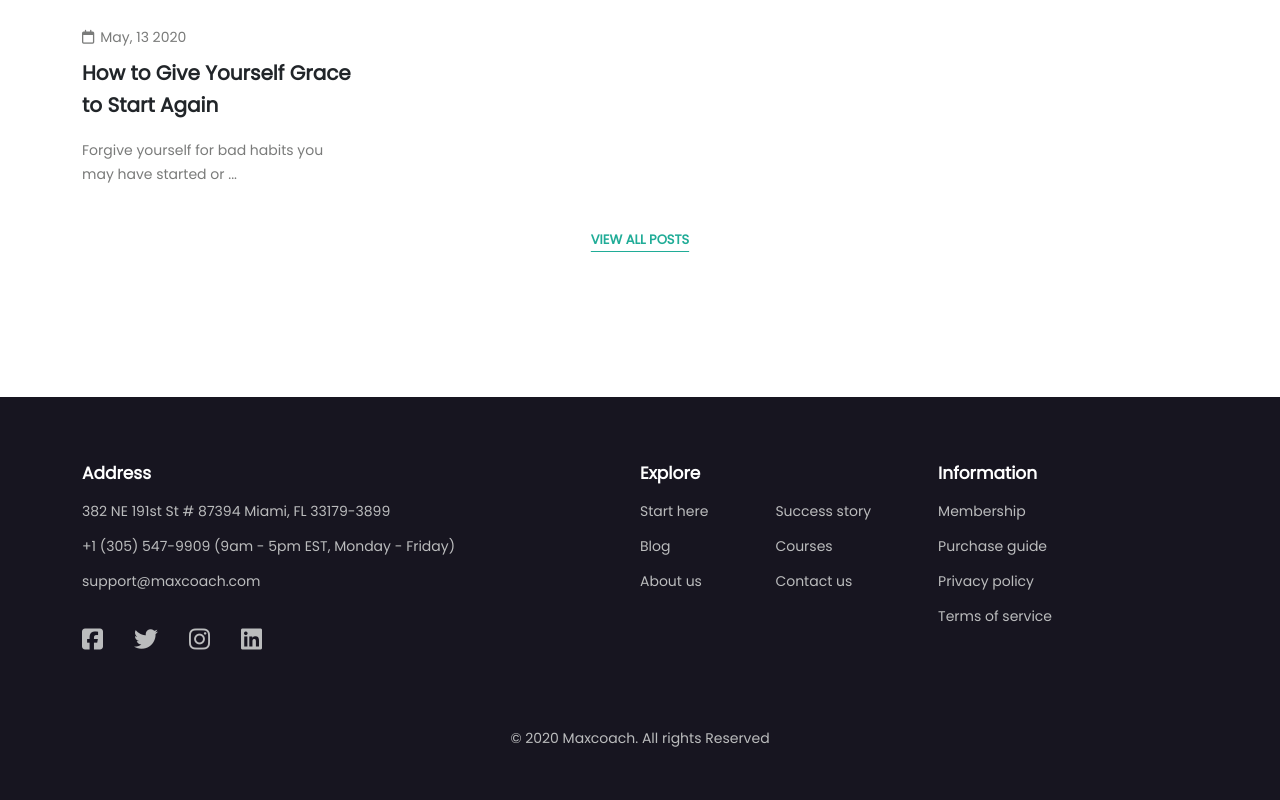
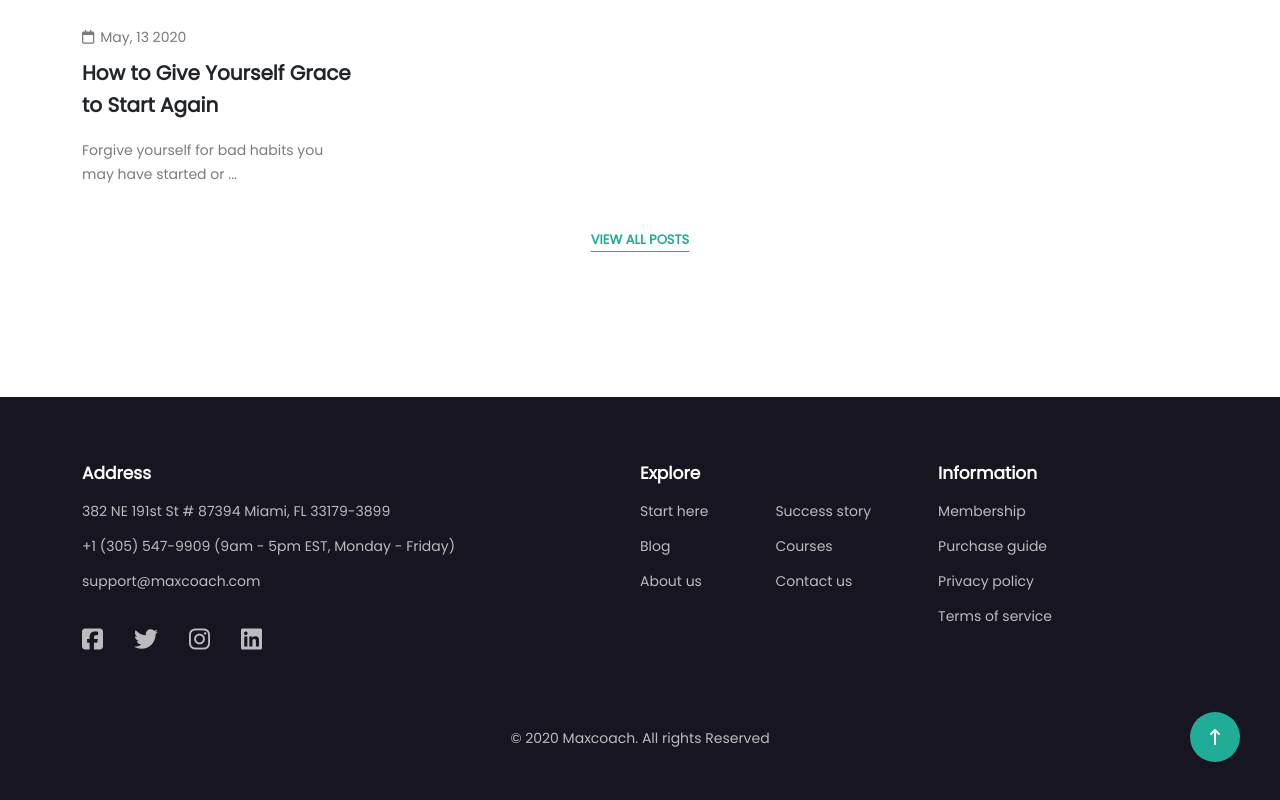
Before and after one commit to BrunoBernardini/proj-html-vuejs, a Vue app: page / in a window 1280 px wide. Shown: the part 6378-7178 px from the top of the page. Built offline with nearby package versions, Linux system fonts and the light colour scheme; a small style sheet from the web is missing.

Commit message:
Pulsante back footer.

```diff
--- a/src/components/FooterComp.vue
+++ b/src/components/FooterComp.vue
@@ -35,6 +35,7 @@
       </div>
     </section>
     <span class="under-footer">&copy; 2020 Maxcoach. All rights Reserved</span>
+    <a href="#" class="back-btn"><i class="fa-solid fa-arrow-up-long"></i></a>
   </footer>
 </template>
 
@@ -48,7 +49,10 @@ export default {
 </script>
 
 <style lang="scss" scoped>
+@import "../assets/style/vars";
+
 footer{
+  position: relative;
   min-height: 405px;
   background-color: #171520;
   .content{
@@ -93,5 +97,18 @@ footer{
     font-size: 14px;
     text-align: center;
   }
+  .back-btn{
+    position: absolute;
+    bottom: 40px;
+    right: 40px;
+    width: 50px;
+    height: 50px;
+    border-radius: 50%;
+    background-color: $main-color;
+    color: white;
+    display: flex;
+    justify-content: center;
+    align-items: center;
+  }
 }
 </style>
```
